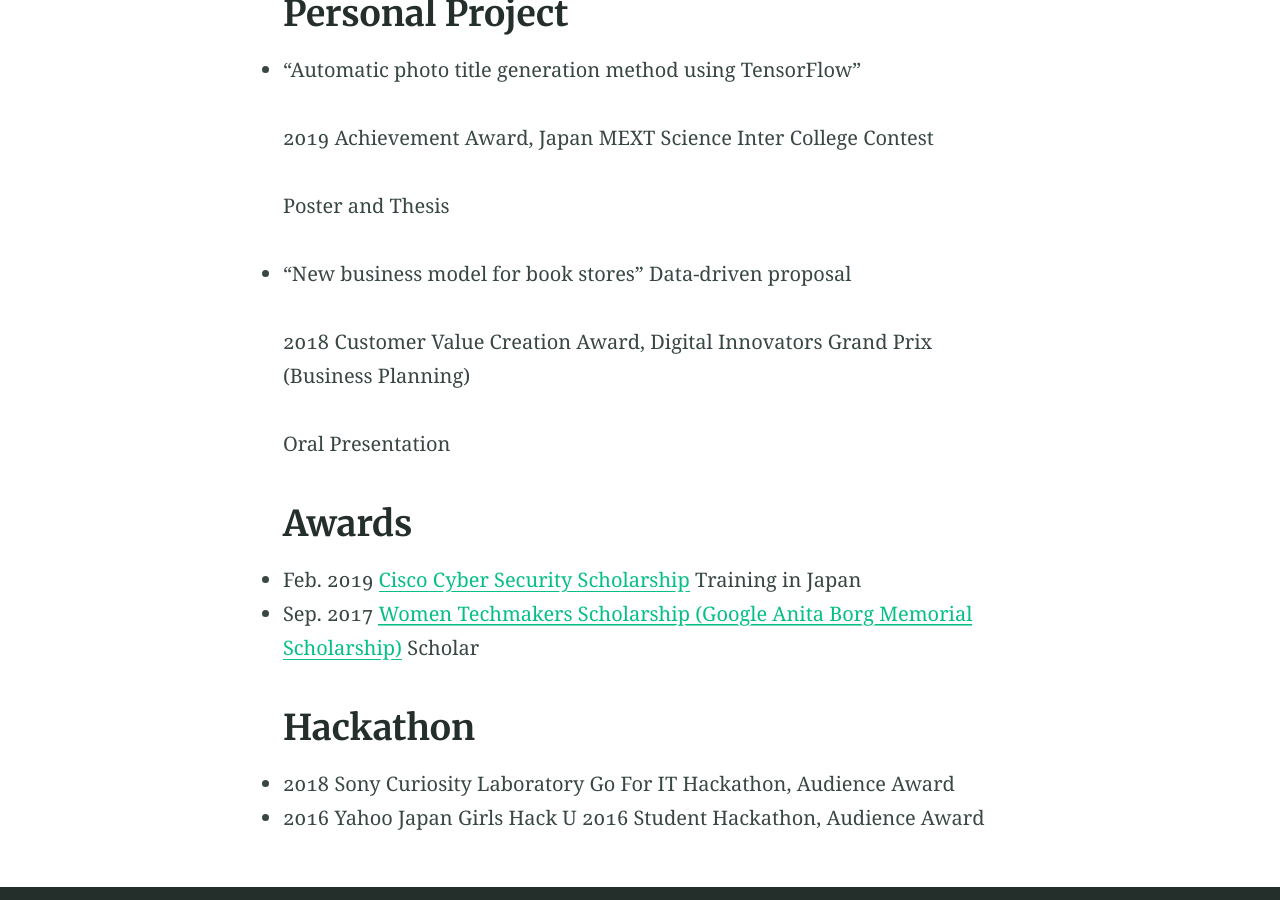
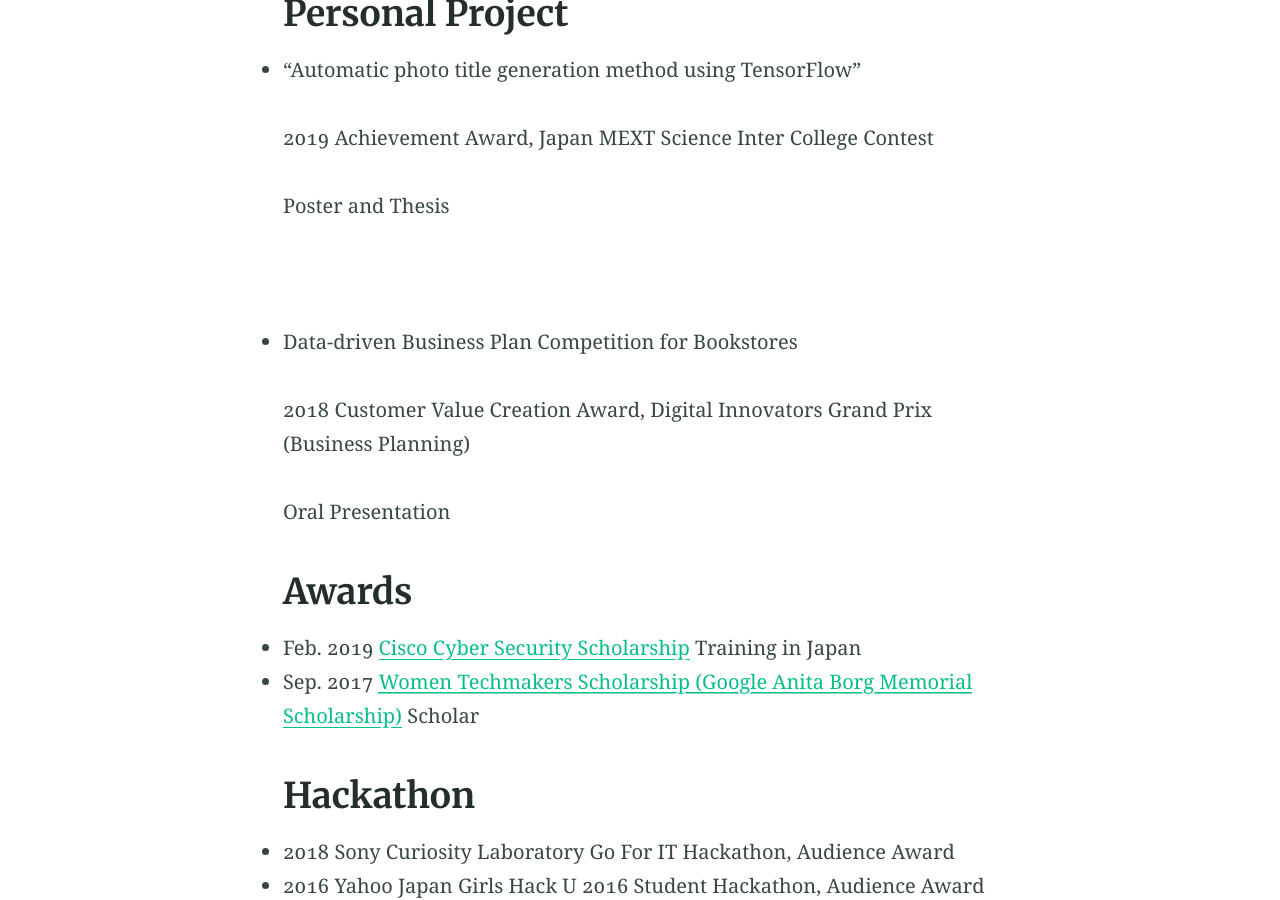
Before and after one commit to NaosFabrik/NaosFabrik.github.io, a Jekyll site: the page built from elements2.md, in a window 1280 px wide and 900 px high, scrolled down 483 px. Built offline with Jekyll 4.4.1, drawn with Linux system fonts in a browser that asks for light colours.

Commit message:
Update elements2.md

```diff
--- a/elements2.md
+++ b/elements2.md
@@ -6,22 +6,23 @@ excerpt: "Project"
 * Graduation Thesis
  "Two Dimensional Put-in / Take-out Detection of Linens with Ultrasonic Microphone Array"
 <br/>
+
 * Favourite Course Works
 
-  - Data Visualization
+   - Data Visualization
 
-  - Database Modeling
+   - Database Modeling
 
 
 ## Personal Project
-
 * “Automatic photo title generation method using TensorFlow”
 
 2019 Achievement Award, Japan MEXT Science Inter College Contest
 
 Poster and Thesis
+
 <br/>
-* "New business model for book stores" Data-driven proposal
+* Data-driven Business Plan Competition for Bookstores
 
 2018 Customer Value Creation Award, Digital Innovators Grand Prix (Business Planning)
 
```
